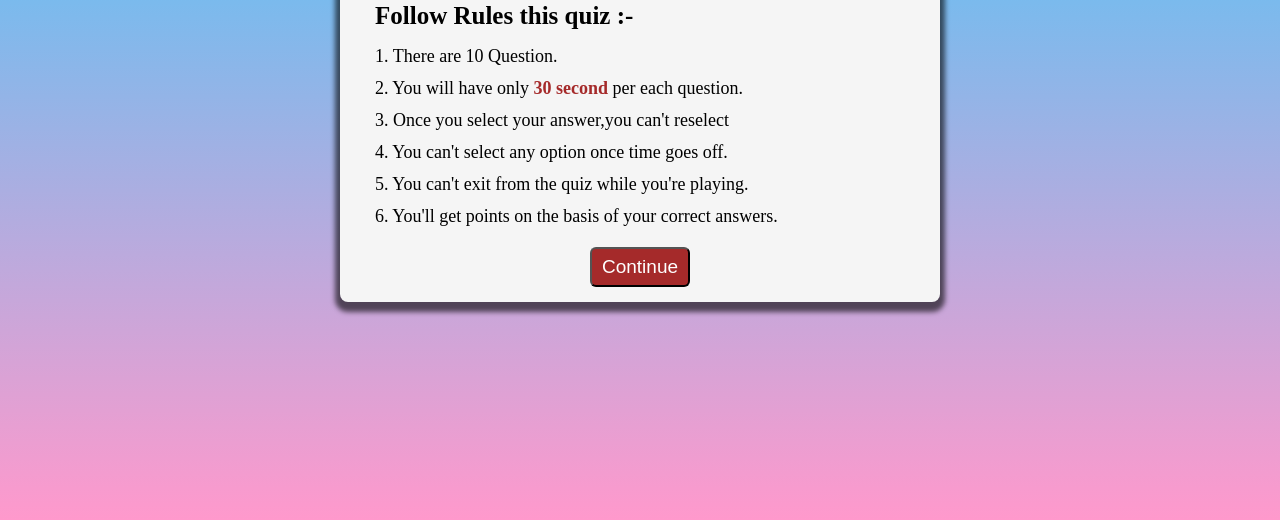
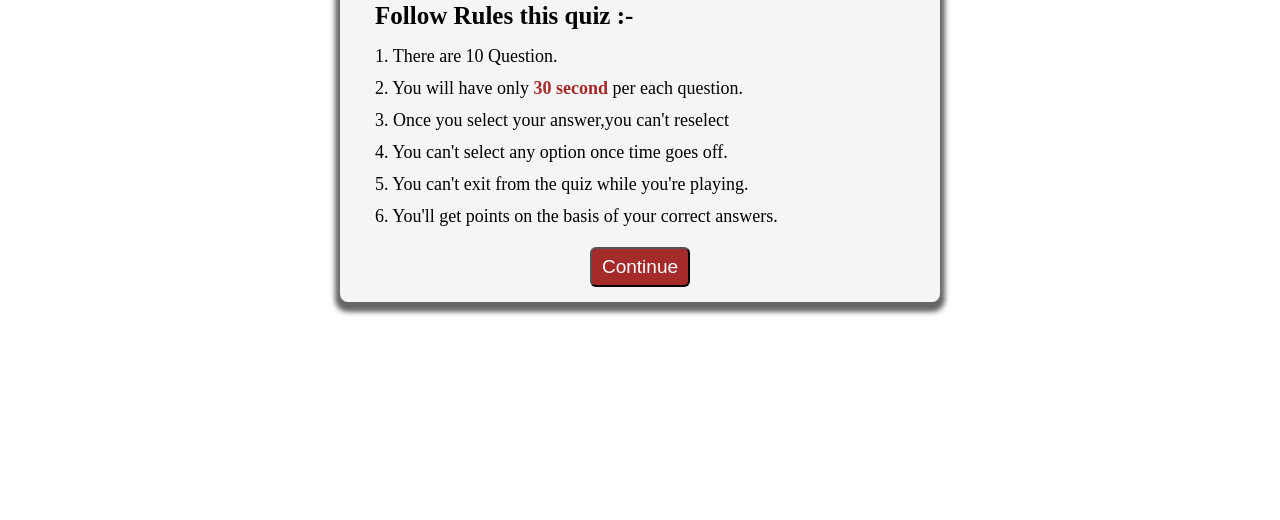
Before and after one commit to Sonu10121988/quizapp_assignment, a plain HTML site: page index.html in a window 1280 px wide. Shown: the part 280-800 px from the top of the page. Drawn offline with Linux system fonts and the light colour scheme.

Commit message:
add some word

```diff
--- a/style.css
+++ b/style.css
@@ -7,7 +7,7 @@
 body {
   width: 100vw;
   height: 100vh;
-  background: linear-gradient(to bottom, #33ccff 0%, #ff99cc 100%);
+  /* background: linear-gradient(to bottom, #33ccff 0%, #ff99cc 100%); */
 }
 .info_box,
 .categories_box,
```
